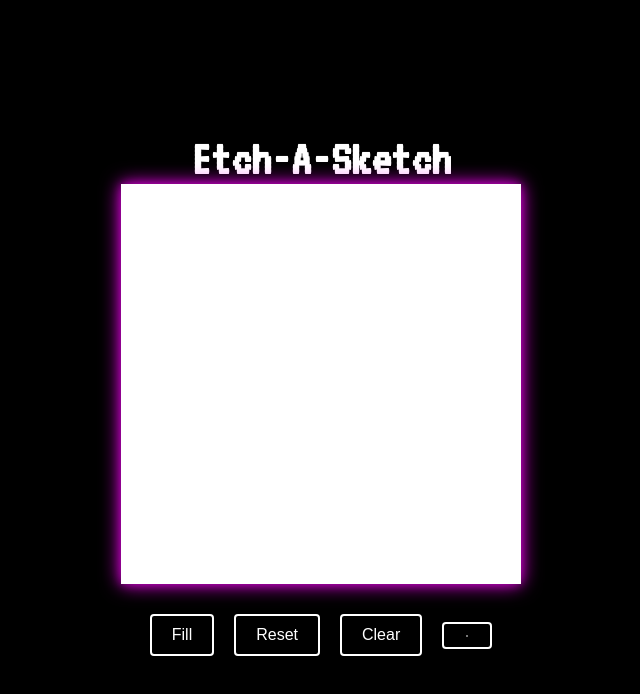
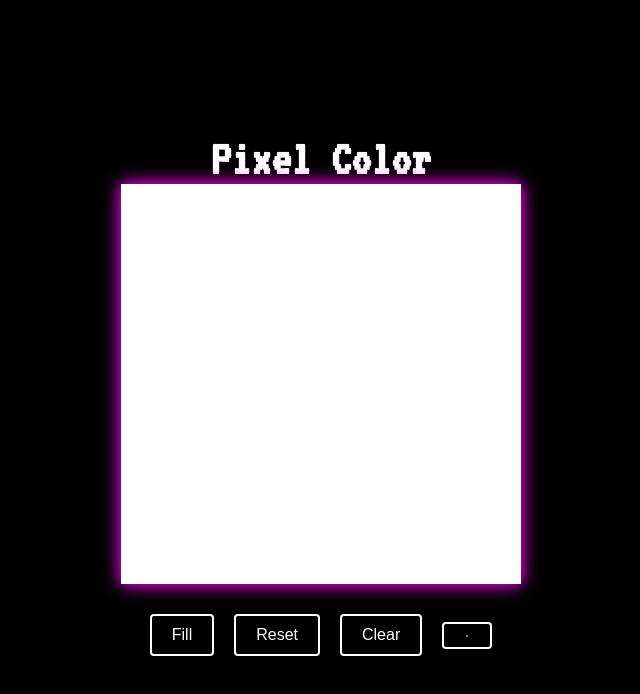
Before and after one commit to WelcomeParac/Etch-a-Sketch, a plain HTML site: page index.html in a window 1280 px wide. Shown: the whole page, without its empty margins (319-959 px from the left). Drawn offline with Linux system fonts and the light colour scheme.

Commit message:
Updated main header title
changed title of the web app from etch-a-sketch to pixel color

```diff
--- a/index.html
+++ b/index.html
@@ -5,7 +5,7 @@
     <link rel="stylesheet" type="text/css" href="/styles.css">
 </head>
 <body>
-    <h1>Etch-A-Sketch</h1>
+    <h1>Pixel Color</h1>
     <div id="container"></div>
   <div class="button-container">
     <button id="fillButton">Fill</button>
```
